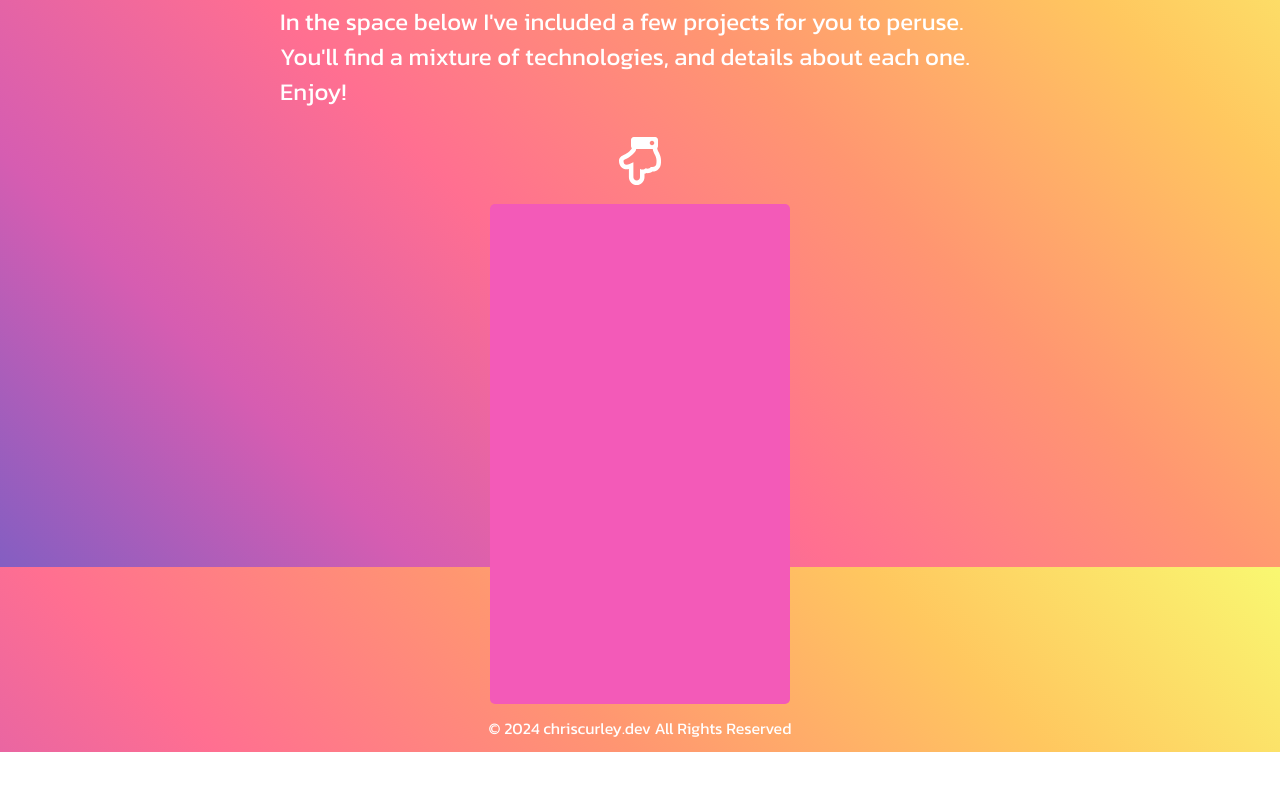
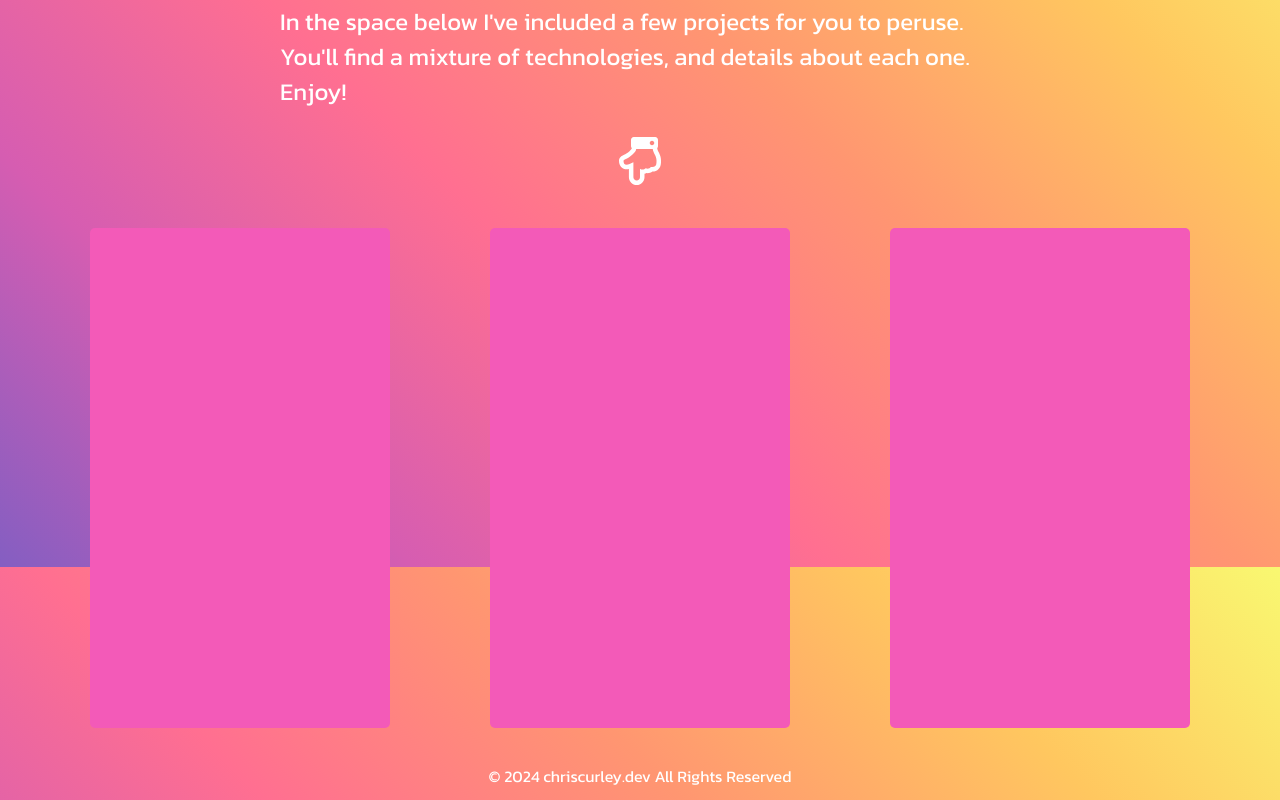
Before and after one commit to christophercurley/chriscurleyDOTdev, an Angular app: page / in a window 1280 px wide. Shown: the part 1033-1833 px from the top of the page. Before the commit the page ends 1785 px from the top, so only its background shows below. Built offline with nearby package versions, Linux system fonts and the light colour scheme.

Commit message:
Remove all traces of carousel from scratch. Return from the brink.

```diff
--- a/src/app/components/project-cards/project-cards.component.css
+++ b/src/app/components/project-cards/project-cards.component.css
@@ -1,11 +1,20 @@
+.project-cards-container {
+  width: 100vw;
+  max-width: 1200px;
+  display: flex;
+  justify-content: space-around;
+  flex-wrap: wrap;
+}
+
 .project-card {
   width: 300px;
   height: 500px;
   background-color: rgb(243, 90, 184);
   border-radius: 5px;
-  cursor: grab;
+  margin: 1.5rem 0;
+  transition: all 0.3s cubic-bezier(0.175, 0.885, 0.32, 1.275);
 }
 
-.grabbing {
-  cursor: grabbing !important;
+.project-card:hover {
+  transform: scale(1.2);
 }
--- a/src/app/components/project-cards/project-cards.component.html
+++ b/src/app/components/project-cards/project-cards.component.html
@@ -1,8 +1,11 @@
 <div class="project-cards-container">
-  <div
-    class="project-card"
-    (mousedown)="onMouseDown($event)"
-    (mouseup)="onMouseUp()"
-    #card
-  ></div>
+  <a href="">
+    <div class="project-card"></div>
+  </a>
+  <a href="">
+    <div class="project-card"></div>
+  </a>
+  <a href="">
+    <div class="project-card"></div>
+  </a>
 </div>
--- a/src/app/components/project-cards/project-cards.component.ts
+++ b/src/app/components/project-cards/project-cards.component.ts
@@ -1,54 +1,8 @@
-import {
-  Component,
-  ElementRef,
-  HostListener,
-  Renderer2,
-  ViewChild,
-} from '@angular/core';
+import { Component } from '@angular/core';
 
 @Component({
   selector: 'app-project-cards',
   templateUrl: './project-cards.component.html',
   styleUrl: './project-cards.component.css',
 })
-export class ProjectCardsComponent {
-  @ViewChild('card') card!: ElementRef;
-  isDragged = false;
-  lastX: number = 0;
-
-  constructor(private renderer: Renderer2) {}
-
-  onMouseDown(event: MouseEvent): void {
-    this.renderer.addClass(this.card.nativeElement, 'grabbing');
-    this.isDragged = true;
-    this.lastX = event.clientX;
-    console.log(this.isDragged, this.lastX);
-  }
-
-  @HostListener('document:mouseup')
-  onMouseUp(): void {
-    this.isDragged = false;
-    if (this.card.nativeElement.classList.contains('grabbing')) {
-      this.renderer.removeClass(this.card.nativeElement, 'grabbing');
-    }
-  }
-
-  @HostListener('document:mousemove', ['$event'])
-  onMouseMove(event: MouseEvent) {
-    if (!this.isDragged) return;
-
-    // calculate distance moved
-    const dx = event.clientX - this.lastX;
-    this.lastX = event.clientX;
-
-    const style = window.getComputedStyle(this.card.nativeElement);
-    const matrix = new WebKitCSSMatrix(style.transform);
-    const newX = matrix.m41 + dx;
-
-    this.renderer.setStyle(
-      this.card.nativeElement,
-      'transform',
-      `translateX(${newX}px)`
-    );
-  }
-}
+export class ProjectCardsComponent {}
```
